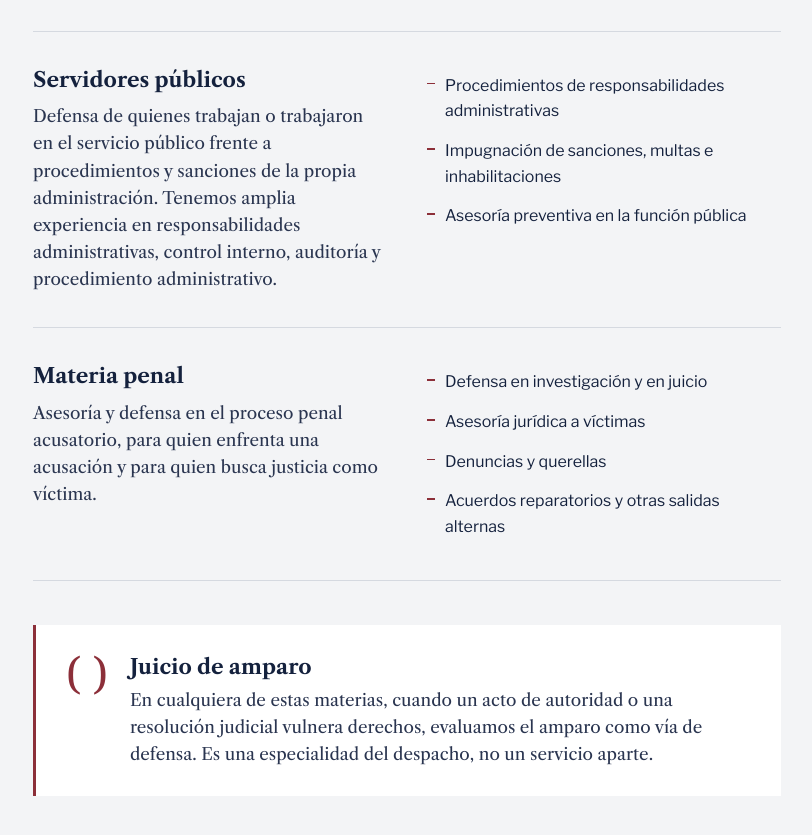
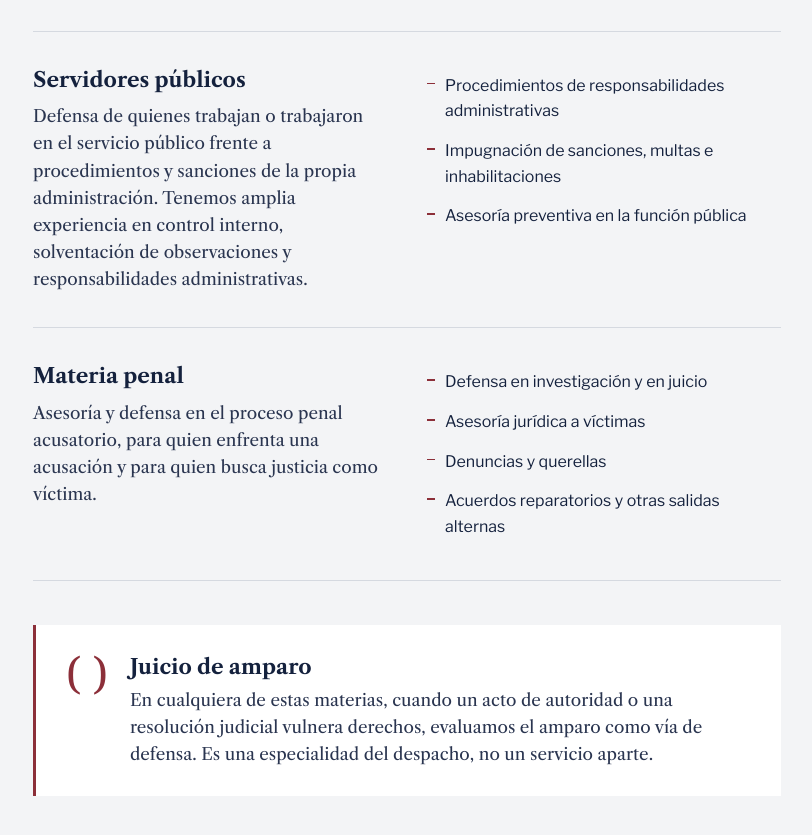
Before and after one commit to egal-mx/egal.mx, a plain HTML site: page index.html in a window 1280 px wide. Shown: the part 1351-2186 px from the top of the page, without its empty margins (391-1203 px from the left). Drawn offline with nearby package versions, Linux system fonts and the light colour scheme; a web font is replaced by a local one.

Commit message:
Reordena experiencia en servidores públicos
Co-Authored-By: Claude Opus 5.5 <noreply@anthropic.com>
Claude-Session: https://claude.ai/code/session_01Gh73bEBMnTCtScv9YWYuW7

```diff
--- a/index.html
+++ b/index.html
@@ -211,7 +211,7 @@
           <article class="materia">
             <div>
               <h3>Servidores públicos</h3>
-              <p>Defensa de quienes trabajan o trabajaron en el servicio público frente a procedimientos y sanciones de la propia administración. Tenemos amplia experiencia en responsabilidades administrativas, control interno, auditoría y procedimiento administrativo.</p>
+              <p>Defensa de quienes trabajan o trabajaron en el servicio público frente a procedimientos y sanciones de la propia administración. Tenemos amplia experiencia en control interno, solventación de observaciones y responsabilidades administrativas.</p>
             </div>
             <ul>
               <li>Procedimientos de responsabilidades administrativas</li>
```
